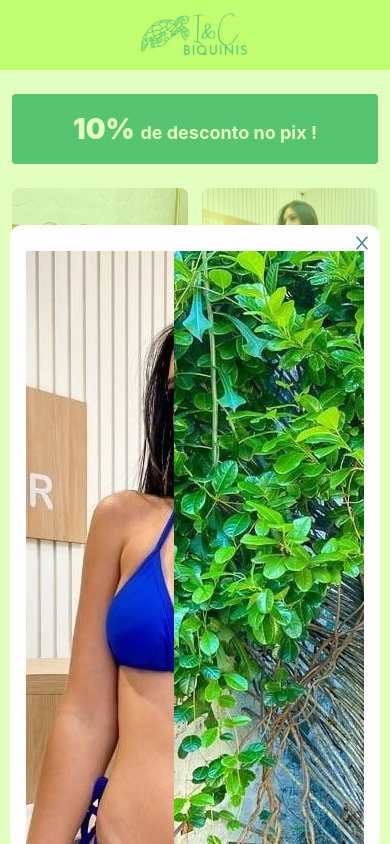
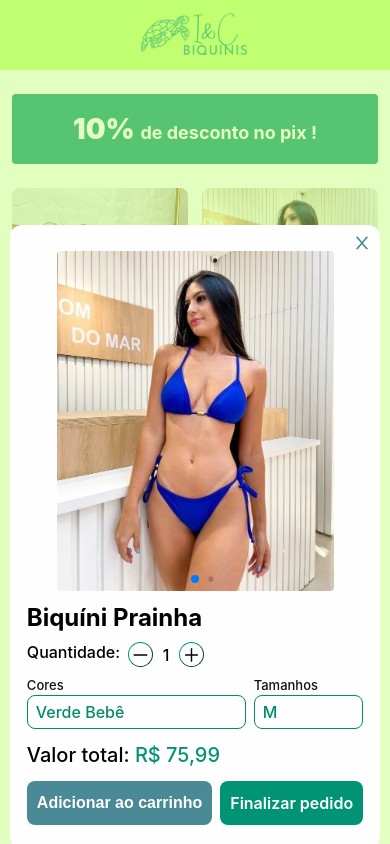
Before and after one commit to FranciscoNeto2909/iec_biquinis, a React (Vite) app: page / in a window 390 px wide. Both pictures are taken after a click on the element 290 px from the left and 352 px from the top of the page. Shown: the top 844 px of the page. Built offline with nearby package versions, Linux system fonts and the light colour scheme.

Commit message:
modal height issue fixed

```diff
--- a/src/components/carousel/carousel.css
+++ b/src/components/carousel/carousel.css
@@ -18,6 +18,6 @@
     .carousel_img {
         width: auto;
         height: 100%;
-        max-height: ;
+        max-height: 340px;
     }
 }
--- a/src/components/modal/modal.css
+++ b/src/components/modal/modal.css
@@ -252,6 +252,6 @@
     }
 
     .modal_image{
-        height:320px;
+        max-height:370px;
     }
 }
```
